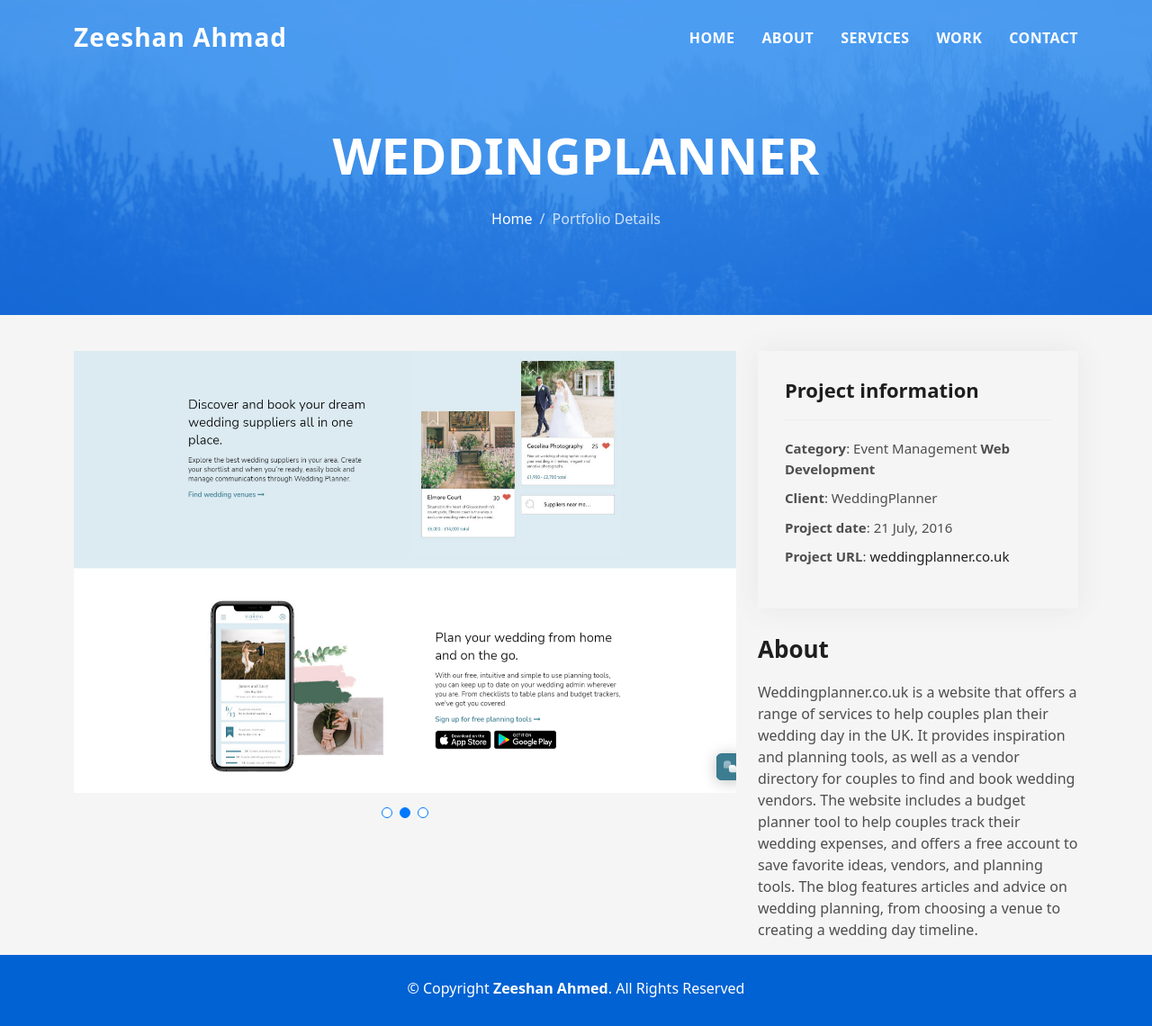
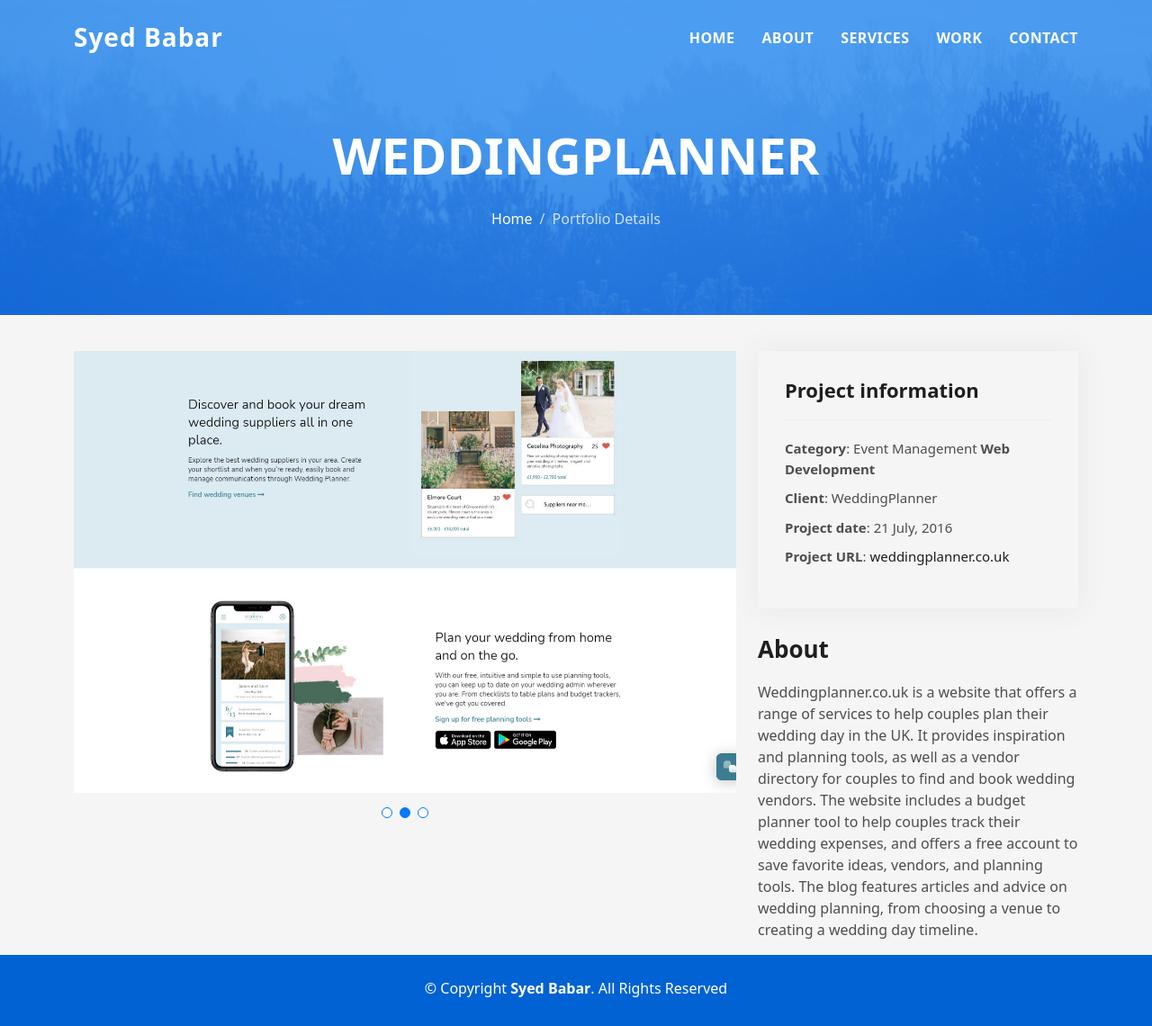
Before and after one commit to SyedBdev/SyedBdev.github.io, a plain HTML site: page portfolio-details/weddingplanner-portfolio-details.html in a window 1280 px wide. Shown: the whole page at 90% size. Drawn offline with Linux system fonts and the light colour scheme.

Commit message:
Update weddingplanner-portfolio-details.html

```diff
--- a/portfolio-details/weddingplanner-portfolio-details.html
+++ b/portfolio-details/weddingplanner-portfolio-details.html
@@ -4,7 +4,7 @@
     <meta charset="utf-8" />
     <meta content="width=device-width, initial-scale=1.0" name="viewport" />
 
-    <title>WeddingPlanner - Zeeshan Ahmad - Portfolio Details</title>
+    <title>WeddingPlanner - Syed Babar - Portfolio Details</title>
     <meta content="" name="description" />
     <meta content="" name="keywords" />
 
@@ -37,7 +37,7 @@
     <!-- ======= Header ======= -->
     <header id="header" class="fixed-top">
       <div class="container d-flex align-items-center justify-content-between">
-        <h1 class="logo"><a href="/index.html">Zeeshan Ahmad</a></h1>
+        <h1 class="logo"><a href="/index.html">Syed Babar</a></h1>
 
         <nav id="navbar" class="navbar">
           <ul>
@@ -169,7 +169,7 @@
           <div class="col-sm-12">
             <div class="copyright-box">
               <p class="copyright">
-                &copy; Copyright <strong>Zeeshan Ahmed</strong>. All Rights
+                &copy; Copyright <strong>Syed Babar</strong>. All Rights
                 Reserved
               </p>
             </div>
```
